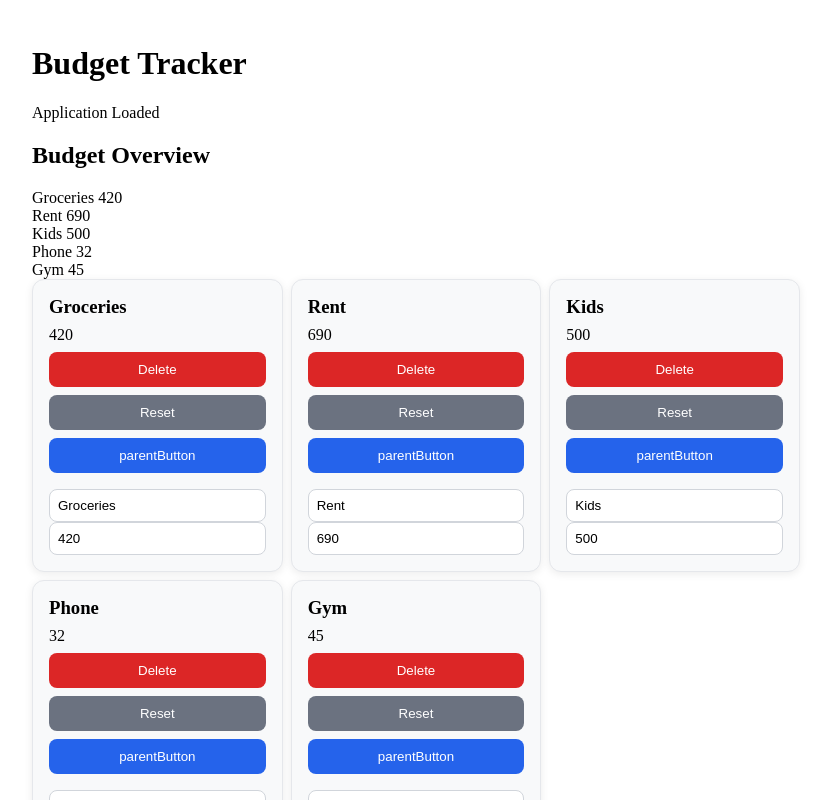
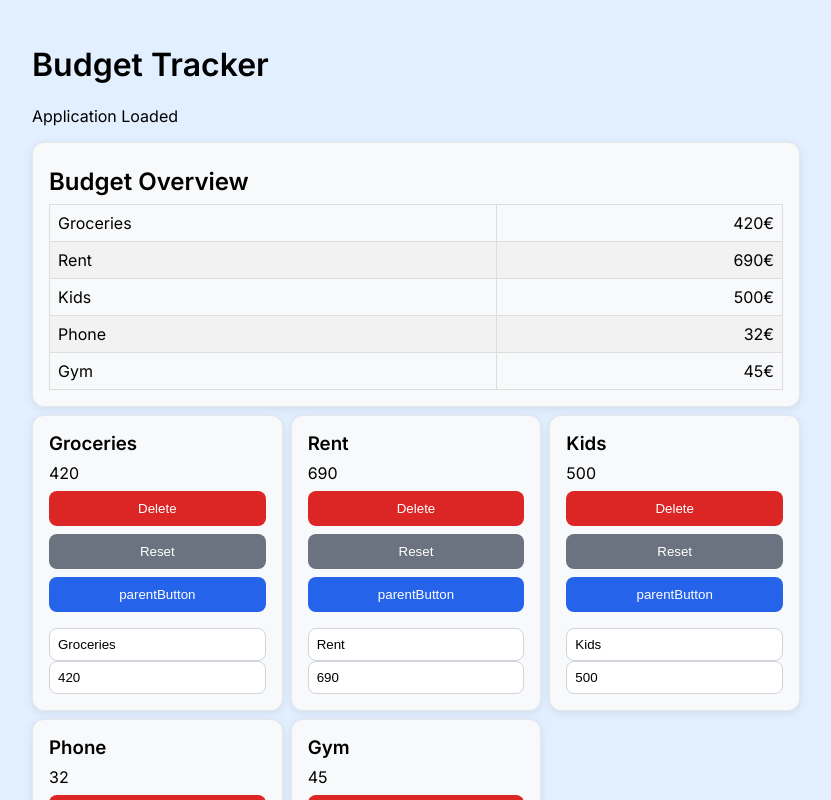
Before and after one commit to Biosaiber/app-budgetTracker, an Angular app: page / in a window 1280 px wide. Shown: the top 800 px of the page, without its empty margins (224-1055 px from the left). Built offline with nearby package versions, Linux system fonts and the light colour scheme.

Commit message:
style: polish budget tracker UI

```diff
--- a/src/app/budget-overview/budget-overview.component.css
+++ b/src/app/budget-overview/budget-overview.component.css
@@ -0,0 +1,45 @@
+:host {
+  display: block;
+  background-color: #f8f9fa;
+  padding: 16px;
+  border: 1px solid #e5e7eb;
+  border-radius: 12px;
+  box-shadow: 0 2px 8px rgba(0, 0, 0, 0.08);
+  margin-bottom: 8px;
+}
+h2 {
+  margin-bottom: 8px;
+  margin-top: 8px;
+}
+
+table {
+  border-collapse: collapse;
+  width: 100%;
+}
+
+td,
+th {
+  border: 1px solid #ddd;
+  padding: 8px;
+}
+
+tr:nth-child(even) {
+  background-color: #f2f2f2;
+}
+
+tr:hover {
+  background-color: #2563eb;
+  color: #ffffff;
+}
+
+th {
+  padding-top: 12px;
+  padding-bottom: 12px;
+  text-align: left;
+  background-color: #04aa6d;
+  color: white;
+}
+
+td:last-child {
+  text-align: right;
+}
--- a/src/app/budget-overview/budget-overview.component.html
+++ b/src/app/budget-overview/budget-overview.component.html
@@ -1,8 +1,11 @@
 <h2>Budget Overview</h2>
-<div>
-@for (entry of entries ; track entry.id) {
-    <div>
-    {{entry.description}} {{entry.amount}}
-    </div>
-}
-</div>
+<table>
+    @for (entry of entries ; track entry.id) {
+    <tr>
+
+        <td> {{entry.description}}</td>
+        <td> {{entry.amount}}€</td>
+
+    </tr>
+    }
+</table>
--- a/src/styles.css
+++ b/src/styles.css
@@ -1,4 +1,9 @@
 /* You can add global styles to this file, and also import other style files */
+@import url('https://fonts.googleapis.com/css2?family=Inter:wght@400;500;600&display=swap');
+body {
+  font-family: 'Inter', sans-serif;
+  background-color: #e1efff;
+}
 button {
   padding: 10px 16px;
   border: none;
```
